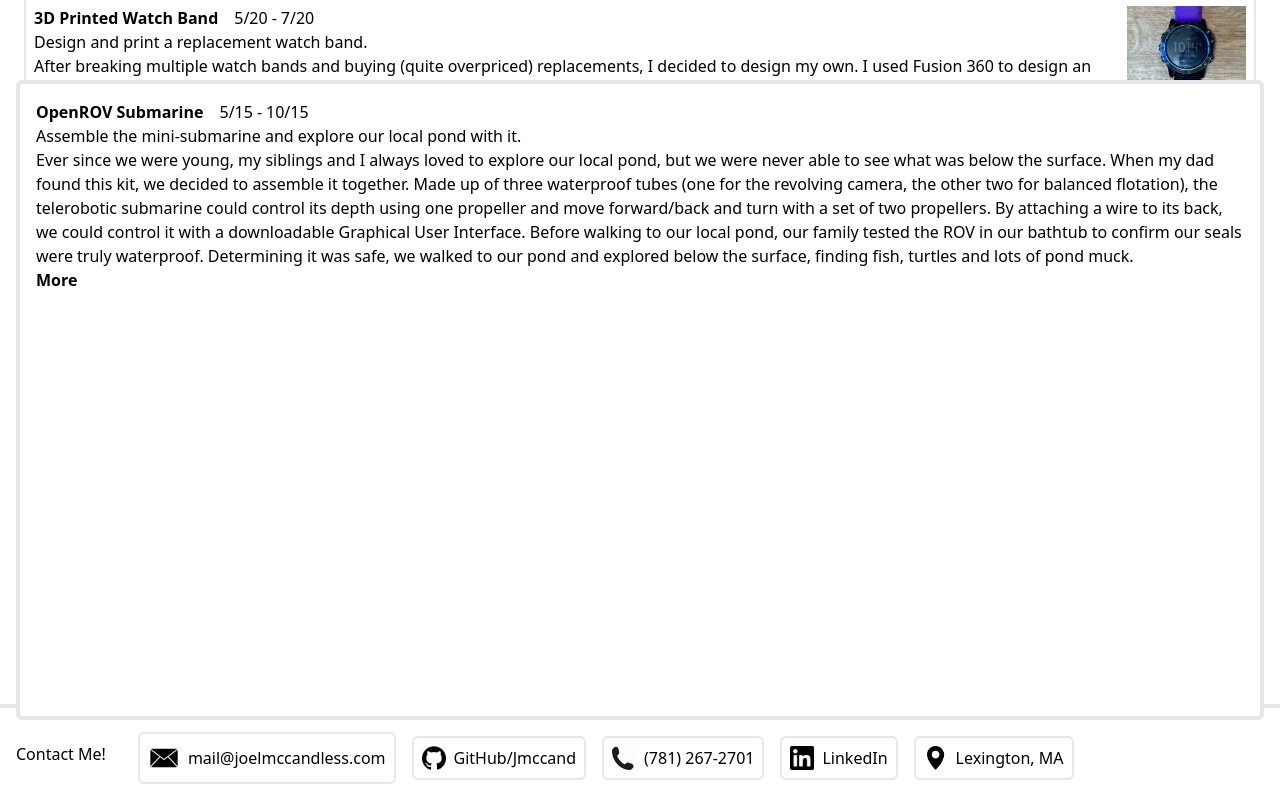
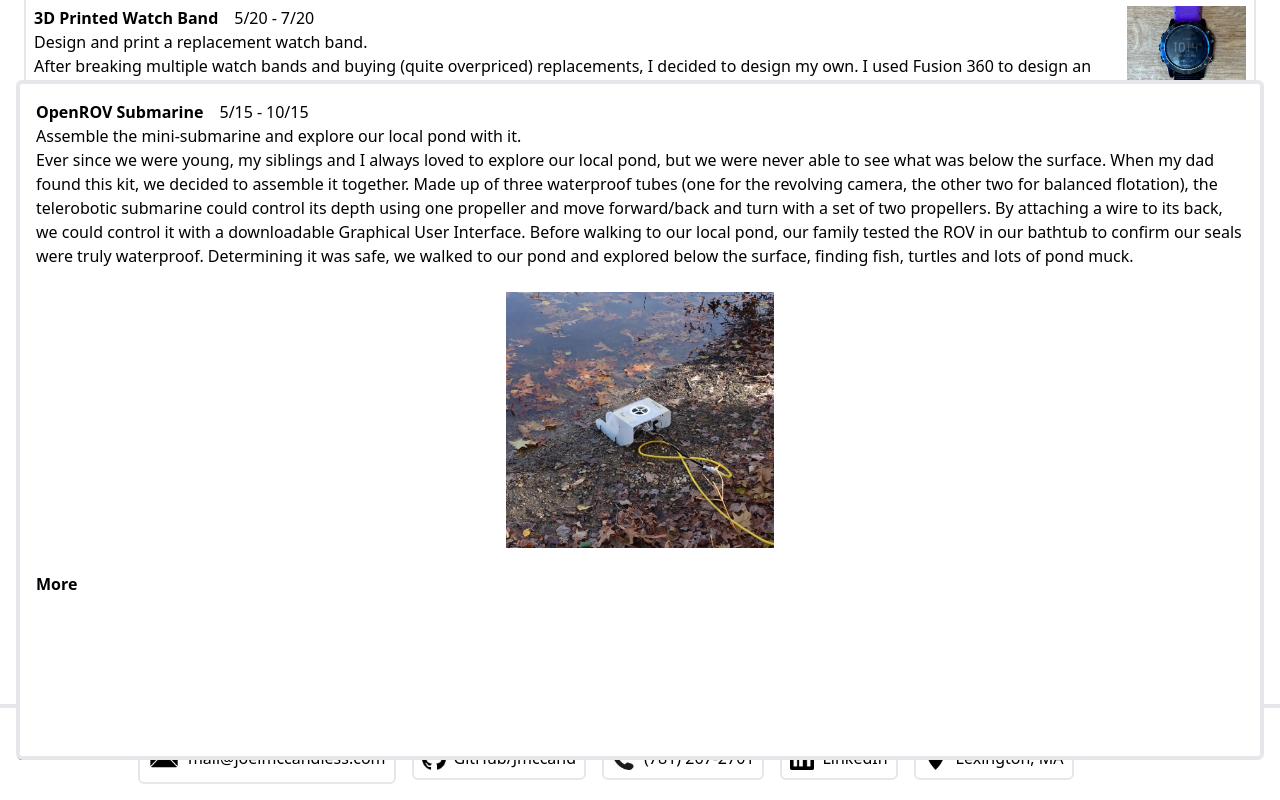
Before and after one commit to jmccand/personal_website, a Nuxt app in the folder website/: page /projects in a window 1280 px wide. Both pictures are taken after a click on the element 640 px from the left and 2866 px from the top of the page. Shown: the part 2308-3108 px from the top of the page. Built offline with nearby package versions, Linux system fonts and the light colour scheme.

Commit message:
add image to popup

```diff
--- a/website/pages/projects.vue
+++ b/website/pages/projects.vue
@@ -18,10 +18,15 @@
 	</div>
       </template>
     </div>
-    <div v-if="displayed_project != null" id="popup" class="text-left rounded-md border-4 fixed bg-white right-4 left-4 height-0 top-0 p-4 overflow-hidden transition-all duration-1000" :style="{ top: targetTop+'px', height: targetHeight+'px' }">
+    <div v-if="displayed_project != null" id="popup" class="text-left rounded-md border-4 fixed bg-white right-4 left-4 height-0 top-0 p-4 overflow-y-scroll transition-all duration-1000" :style="{ top: targetTop+'px', height: targetHeight+'px' }">
       <span class="font-bold pr-4">{{ displayed_project.name }}</span><span class="pr-1">{{ displayed_project.start }}</span>-<span class="pl-1">{{ displayed_project.end }}</span><br />
       <span>{{ displayed_project.goal }}</span><br />
       <p v-html="displayed_project.details"></p>
+      <br />
+      <div class="flex flex-row w-100 items-center justify-center">
+	<img :src="'/images/' + displayed_image" class="max-h-[16rem] max-w-[30rem] min-h-[10rem] object-cover">
+      </div>
+      <br />
       <p><span class="font-bold pr-2">More</span><span v-for="more_item in displayed_project.more"><MoreLink :to="more_item[1]">{{ more_item[0] }}</MoreLink></span></p>
     </div>
   </main>
@@ -34,10 +39,12 @@
  var targetTop = ref(80);
  var targetHeight = ref(60);
  var displayed_project = ref(null);
+ var displayed_image = ref(null);
 
  async function update_displayed_project(elem_id) {
    var displayed_elem = document.getElementById(elem_id);
    displayed_project.value = findProjectByName(elem_id);
+   displayed_image.value = displayed_project.value.images[0];
    var rect = displayed_elem.getBoundingClientRect();
    // show initial box
    targetTop.value = rect.top - 10;
@@ -48,7 +55,7 @@
    setTimeout(() => {
      // expand popup
      targetTop.value = 80;
-     targetHeight.value = innerHeight - targetTop.value - 80;
+     targetHeight.value = innerHeight - targetTop.value - 40;
    }, 5);
  }
 
```
